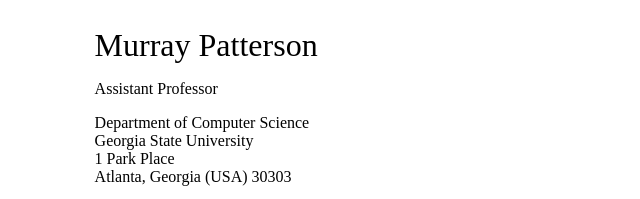
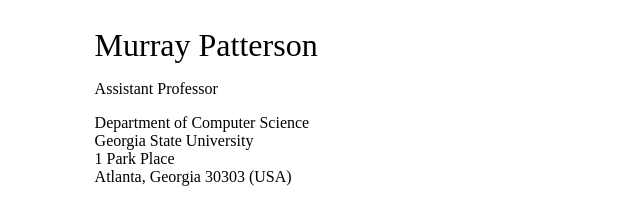
Before and after one commit to murraypatterson/murraypatterson.github.io, a plain HTML site: page index.html in a window 1280 px wide. Shown: the top 199 px of the page, 452-1092 px from the left. Drawn offline with Linux system fonts and the light colour scheme.

Commit message:
change webpage location, small update to webpage

```diff
--- a/index.html
+++ b/index.html
@@ -31,7 +31,7 @@
 	    <br>
 	    1 Park Place
 	    <br>
-	    Atlanta, Georgia (USA) 30303
+	    Atlanta, Georgia 30303 (USA)
 	  </p>
 
 	  <p>
```
Also changed, not shown: 4 other files.
